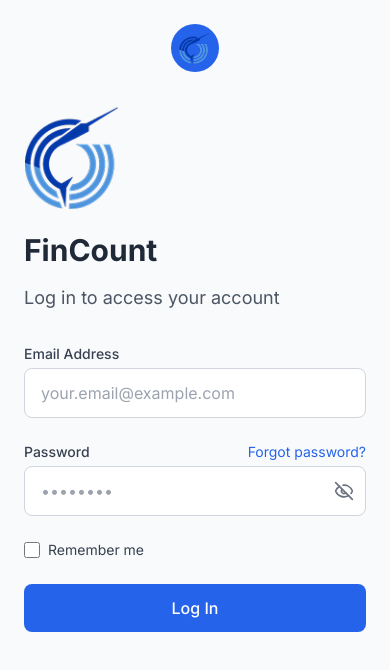
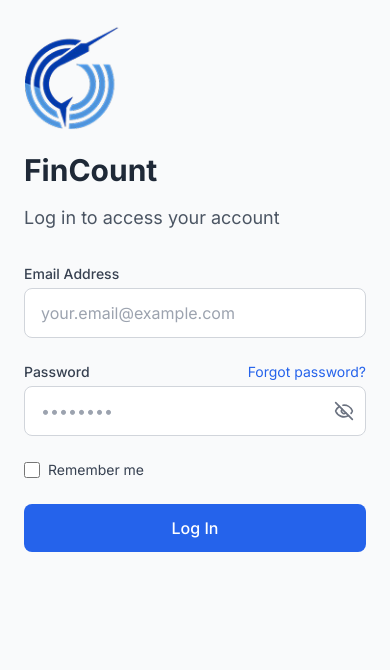
Before and after one commit to Nevram30/fin-count, a Next.js app: page /signin in a window 390 px wide. Shown: the top 670 px of the page. Built offline with nearby package versions, Linux system fonts and the light colour scheme; no server answers.

Commit message:
feat: remove image in sign in

```diff
--- a/src/app/signin/signin.form.tsx
+++ b/src/app/signin/signin.form.tsx
@@ -154,17 +154,6 @@ const LoginPage: React.FC = () => {
         <div className="min-h-screen bg-gray-50 flex flex-col md:flex-row">
             <div className="w-full md:w-1/2 flex items-center justify-center p-6">
                 <div className="max-w-md w-full">
-                    <div className="md:hidden flex items-center justify-center mb-8">
-                        <div className="w-12 h-12 bg-blue-600 rounded-full flex items-center justify-center">
-                            <Image
-                                src={Logo}
-                                alt="FinCount Logo"
-                                width={48}
-                                height={48}
-                                className="w-8 h-8"
-                            />
-                        </div>
-                    </div>
                     <div className="flex flex-col justify-start mb-2">
                         <div className="w-32 h-32 rounded-full flex items-start justify-start">
                             <Image
```
